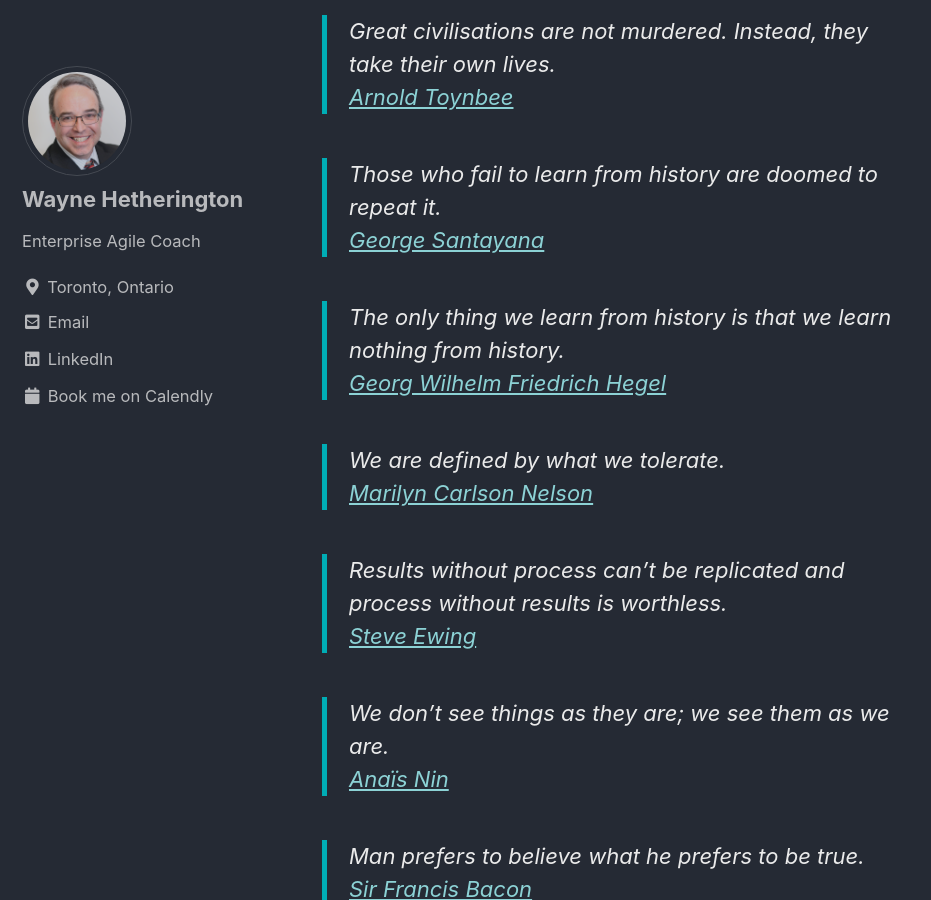
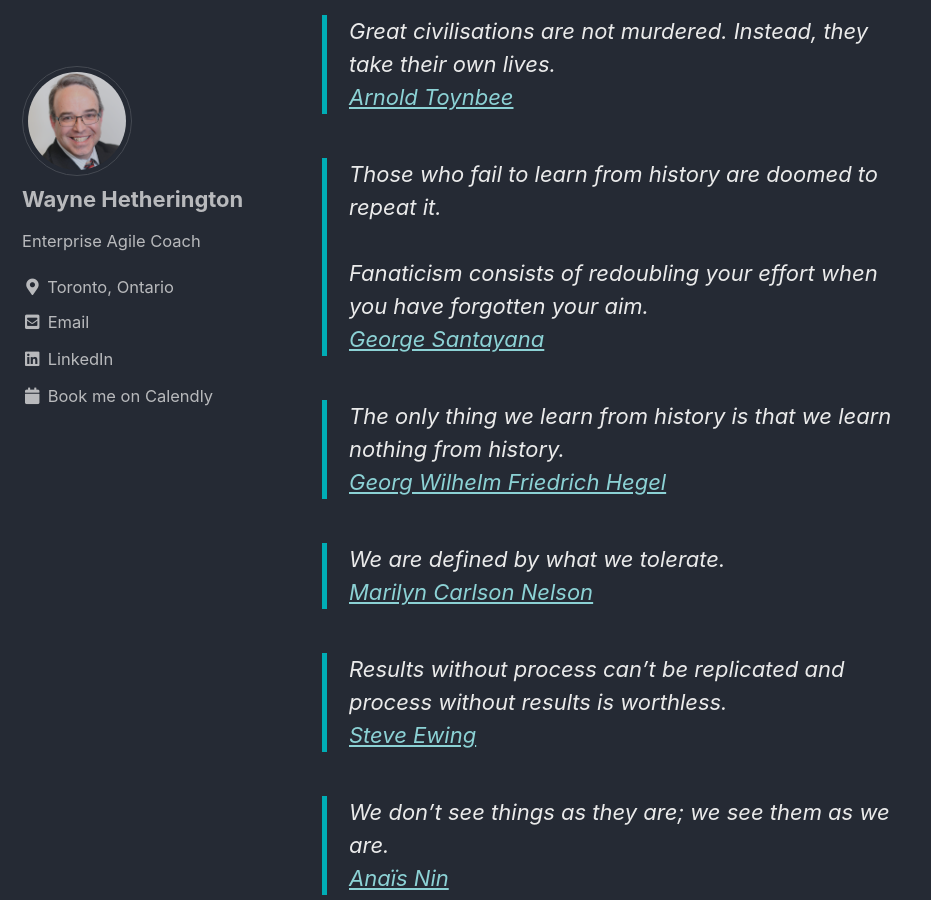
Before and after one commit to waynehet/classz.github.io, a Jekyll site: the page built from _posts/2022-12-01-favourite_quotes.markdown, in a window 1280 px wide and 900 px high, scrolled down 3467 px. Shown: the whole window, without its empty margins (0-931 px from the left). Built offline with Jekyll 4.4.1, drawn with Linux system fonts in a browser that asks for light colours; cached includes are drawn as plain includes.

Commit message:
New George Santayan quote

```diff
--- a/_posts/2022-12-01-favourite_quotes.markdown
+++ b/_posts/2022-12-01-favourite_quotes.markdown
@@ -84,7 +84,8 @@ Without data, you're just another person with an opinion.<br>
 [Arnold Toynbee](https://en.wikipedia.org/wiki/Arnold_J._Toynbee)
 
 <!-- ![George Santayana]({{site.baseurl}}/assets/george_santayana.jpg){:width="100px"} -->
-> Those who fail to learn from history are doomed to repeat it.<br>
+> Those who fail to learn from history are doomed to repeat it.<br><br>
+> Fanaticism consists of redoubling your effort when you have forgotten your aim.<br>
 [George Santayana](https://en.wikipedia.org/wiki/George_Santayana)
 
 > The only thing we learn from history is that we learn nothing from history.<br>
```
